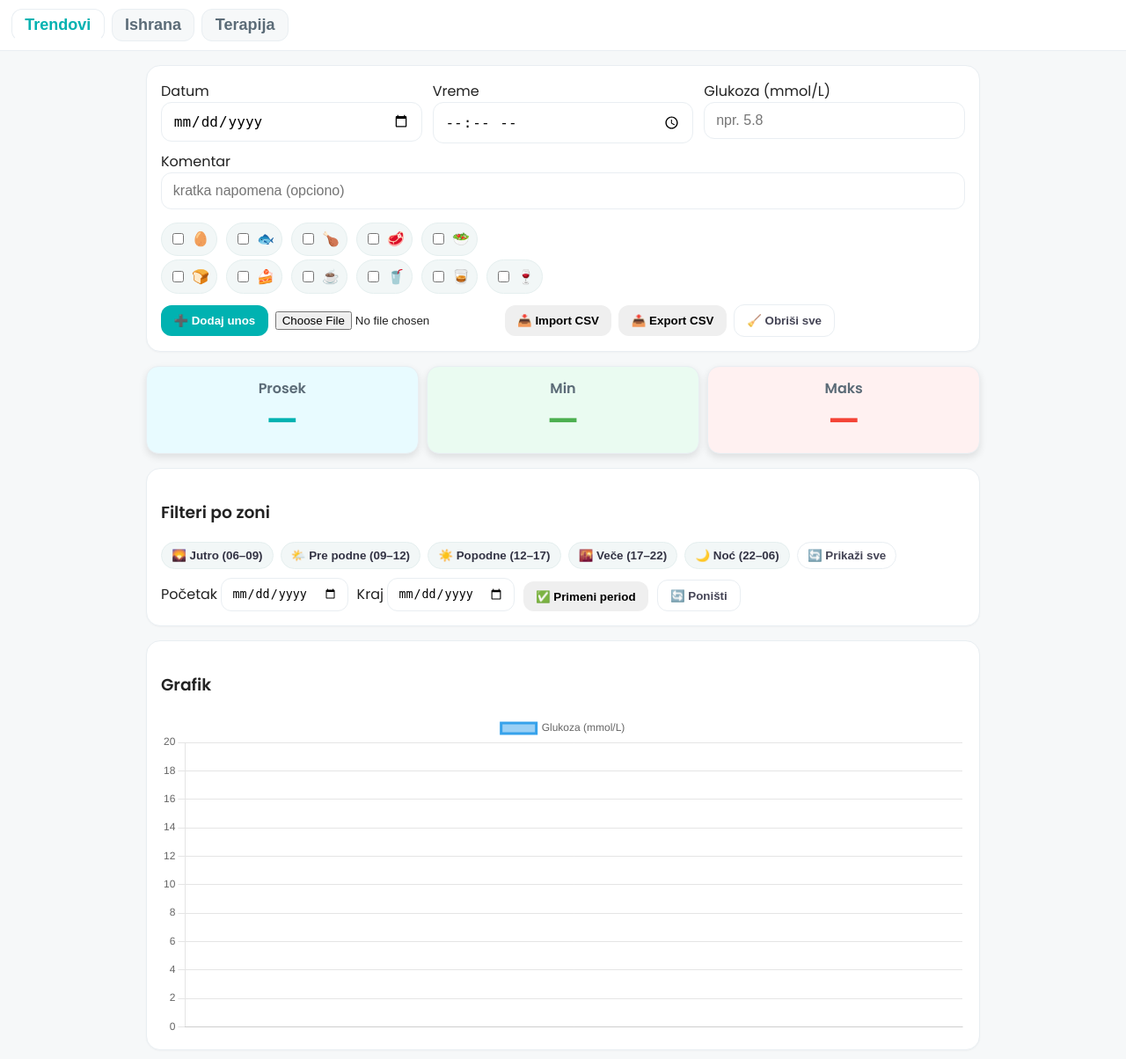
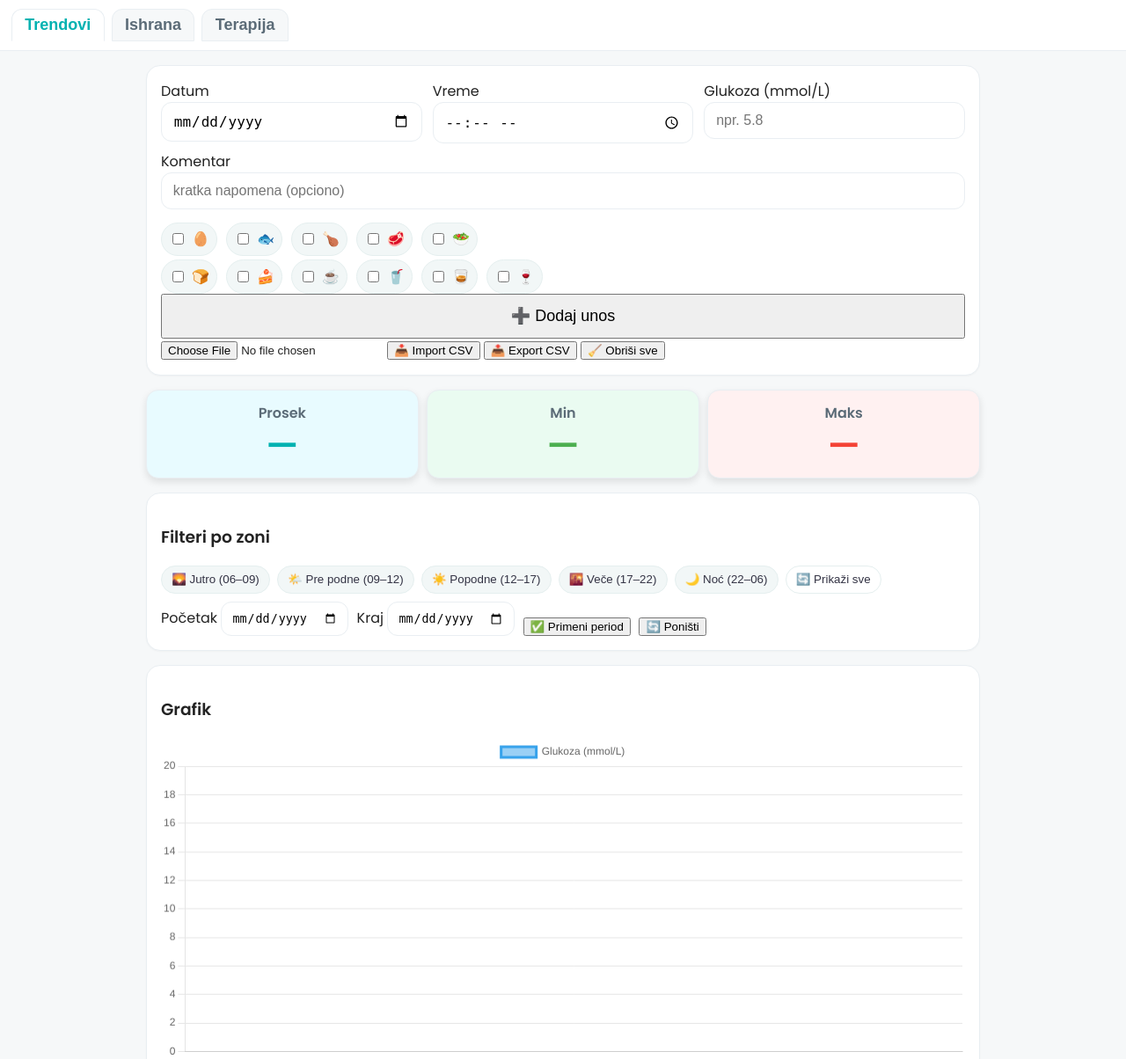
Before and after one commit to Gliko-app/Gliko, a PHP site: page / in a window 1280 px wide. Shown: the top 1204 px of the page at 88% size. Run offline with PHP 8.4, Linux system fonts and the light colour scheme.

Commit message:
Update style.css

```diff
--- a/style.css
+++ b/style.css
@@ -59,13 +59,12 @@ main{ padding:1rem; max-width:980px; margin:0 auto; }
 }
 .emoji-row input{ accent-color:var(--teal) }
 
-/* Dodajemo veće dugme za "Dodaj unos" */
-.actions{ display:flex; gap:.5rem; align-items:center; flex-wrap:wrap; margin-top:.8rem; }
-button{ border:none; cursor:pointer; border-radius:12px; padding:.6rem .9rem; font-weight:600; }
-button.primary{ background:var(--teal); color:#fff; }
-button.ghost{ background:transparent; border:1px solid var(--line); color:#445; }
-button.file{ background:#eef3f6; }
-input.file{ display:inline-block }
+/* Update za dugme "Dodaj unos" */
+#btnAdd {
+  width: 100%;  /* Dugme sada zauzima celu širinu svog roditeljskog elementa */
+  padding: .8rem 1rem;  /* Povećavamo padding za veće dugme */
+  font-size: 18px;  /* Povećavamo veličinu fonta za bolju čitljivost */
+}
 
 /* Specijalna sekcija sa PROSEK, MIN, MAX */
 .stats{ display:grid; grid-template-columns:repeat(3,1fr); gap:.6rem; margin:1rem 0; }
```
